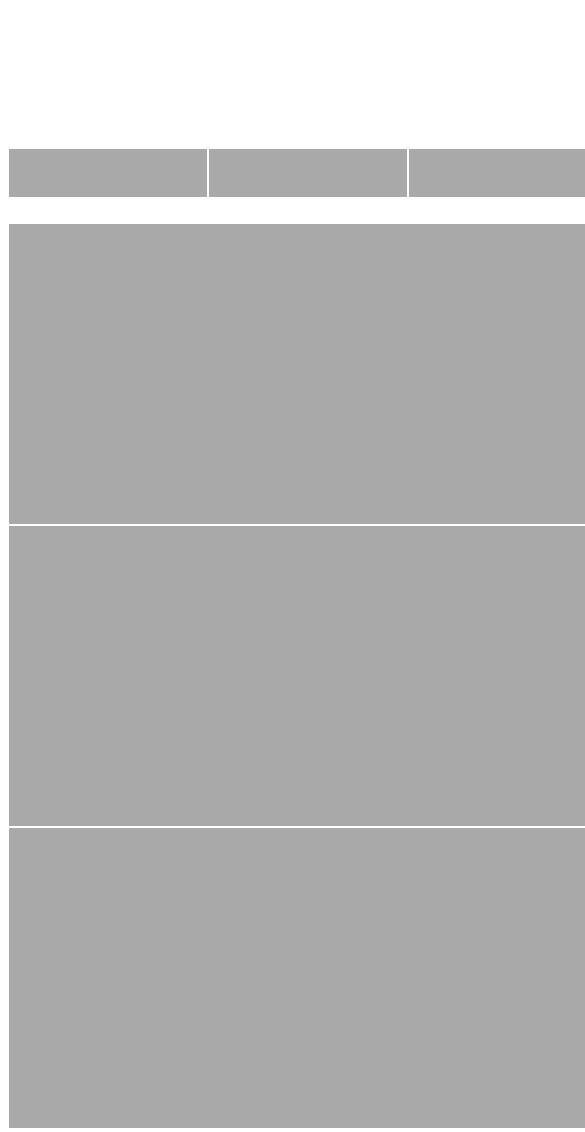
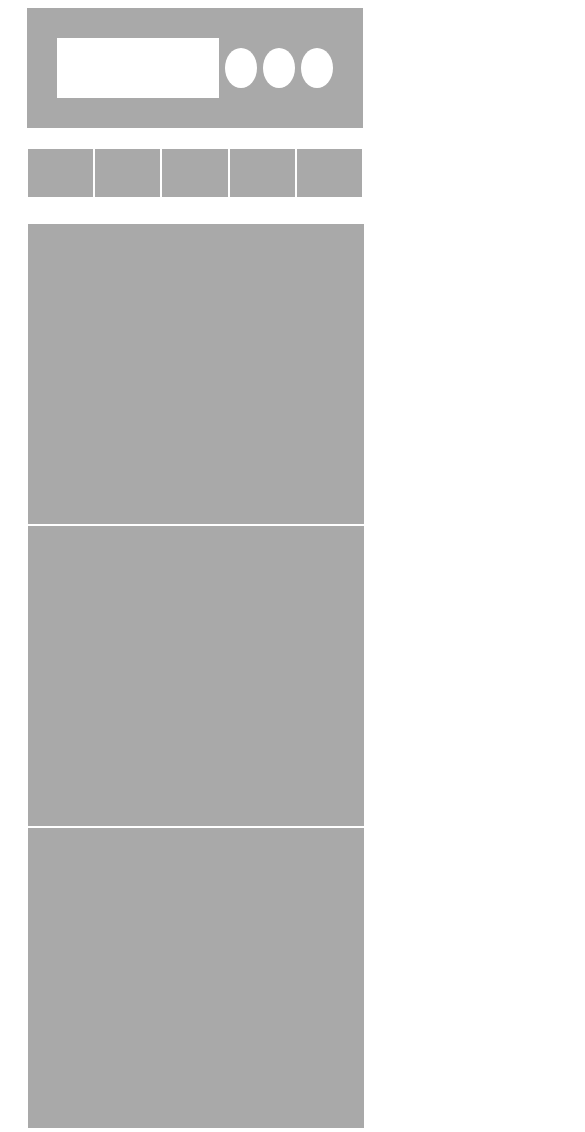
Before and after one commit to sinfreno/MaquetacionWireframe, a plain HTML site: page Maquetacio1 N1/index.html in a window 390 px wide. Shown: the top 1132 px of the page, 585 px wide, since content can reach past the window. Drawn offline with Linux system fonts and the light colour scheme.

Commit message:
Correción N1

```diff
--- a/Maquetacio1 N1/styles/style.css
+++ b/Maquetacio1 N1/styles/style.css
@@ -19,11 +19,11 @@ img {
 /* Cabecera de la web donde se encuentra el logo y los enlaces a las redes sociales */
 
 header {
-    background-image: url("../images/forest.jpg");
+    background-color: darkgray;
     height: 120px;
     display: flex;
     position: relative;
-    justify-content: space-between
+    justify-content: space-between;
 
 }
 
@@ -32,6 +32,7 @@ header {
     height: 60px;
     margin-left: 30px;
     margin-top: 30px;
+    background-color: white;
 
 }
 
@@ -41,6 +42,7 @@ header {
     width: 140px;
     margin-top: 30px;
     display: flex;
+    margin-right: 30px;
 }
 
 .icon {
@@ -49,6 +51,7 @@ header {
     margin: auto;
     border-radius: 50%;
     margin-left: 6px;
+    background-color: white;
 
 
 }
@@ -121,6 +124,12 @@ footer{
     article{
         flex-direction: column;
     }
+    .container{
+        width: 90%;
+    }
+    .blog {
+        width: auto;
+    }
 
 
   }
```
